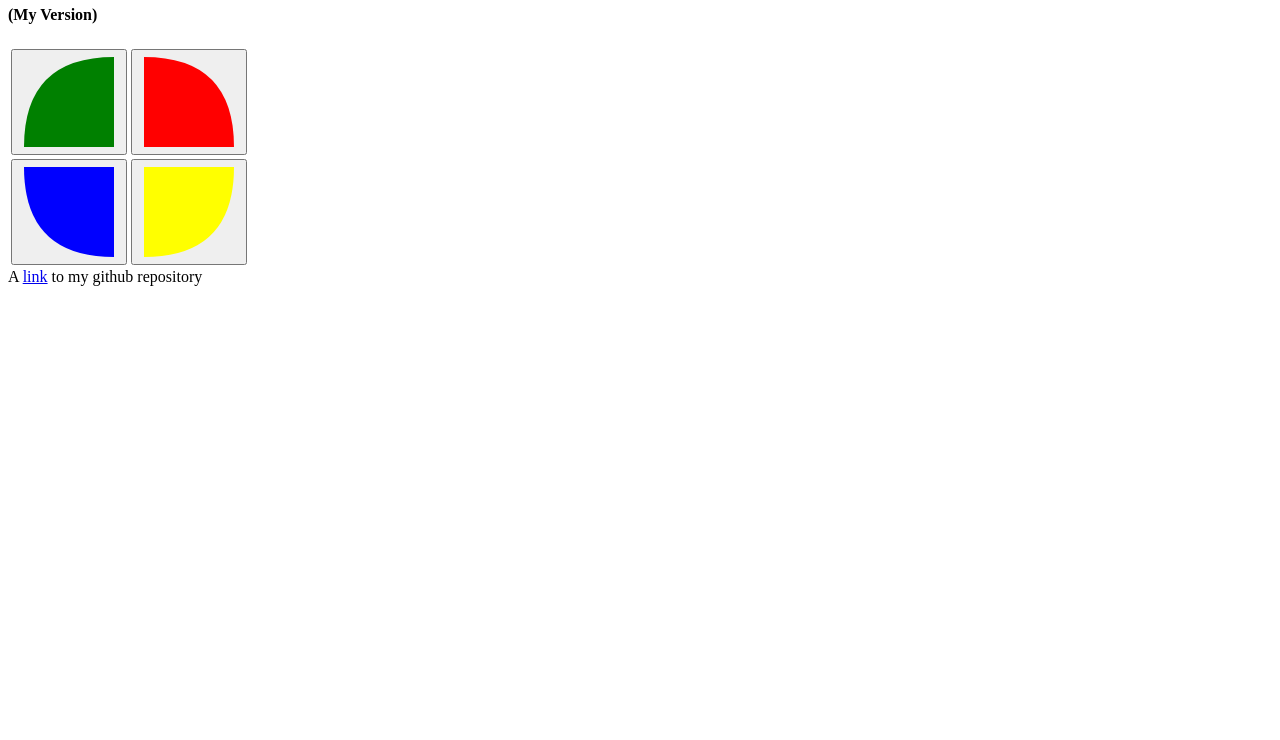
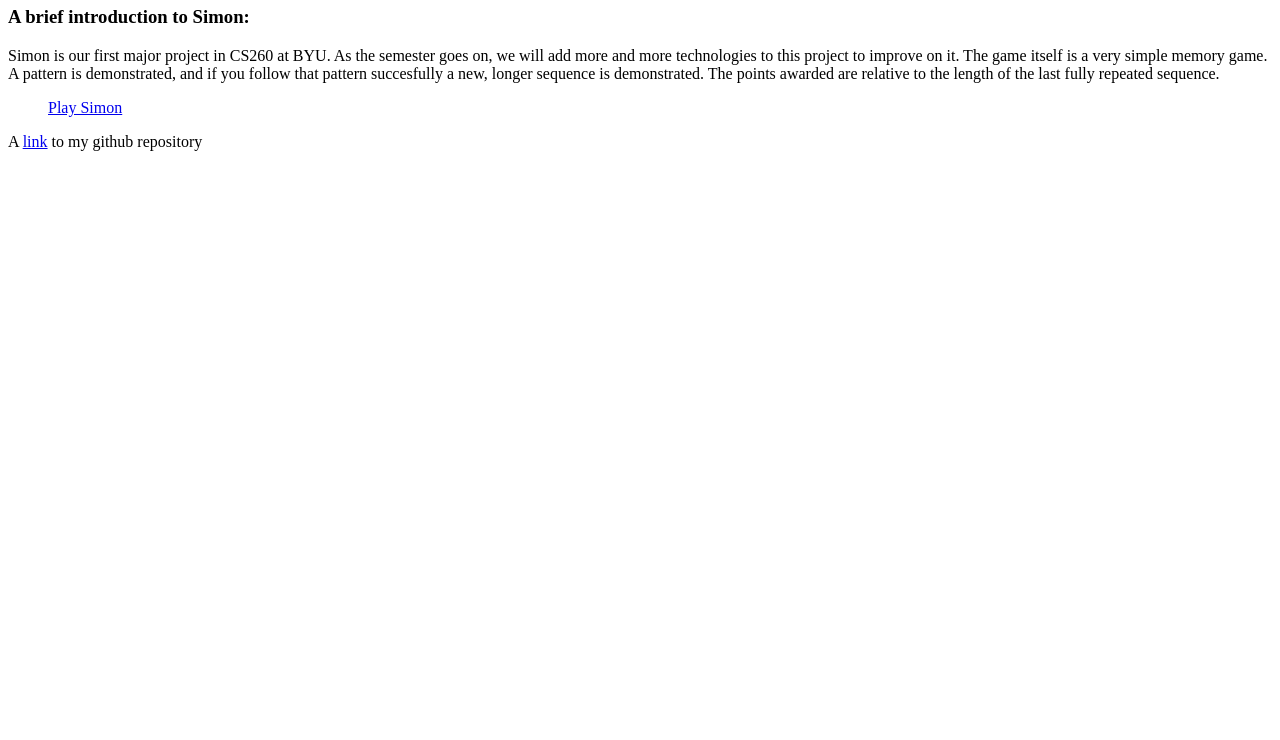
Before and after one commit to rmccurdy268/simon, a plain HTML site: page index.html in a window 1280 px wide. Shown: the part 60-800 px from the top of the page. Drawn offline with Linux system fonts and the light colour scheme.

Commit message:
added playsimon and changed original page to home

```diff
--- a/index.html
+++ b/index.html
@@ -1,76 +1,21 @@
 <DOCTYPE html>
   <html lang="en">
     <head>
-    <title>My Simon!</title>
+      <title>Simon Home Page</title>
     </head>
     <body>
       <header>
-        <h1>Simon</h1>
-        <h4>(My Version)</h4>
+          <h1>Home</h1>
       </header>
 
       <main>
-        <div>
-            <table>
-              <tr>
-                <td>
-                  <button>
-                    <svg
-                      aria-hidden="true"
-                      viewBox="0 0 100 100"
-                      height="100"
-                      width="100"
-                    >
-                      <!-- SVG
-                        M move <to x,y>
-                        Q quadratic curve <control point x,y> <to x,y>
-                    -->
-                      <path d="M 95,5 95,95 5,95 Q 5,5 95,5" fill="green" />
-                    </svg>
-                  </button>
-                </td>
-                <td>
-                  <button>
-                    <svg
-                      aria-hidden="true"
-                      viewBox="0 0 100 100"
-                      height="100"
-                      width="100"
-                    >
-                      <path d="M5,5 5,95 95,95 Q 95,5 5,5" fill="red" />
-                    </svg>
-                  </button>
-                </td>
-              </tr>
-              <tr>
-                <td>
-                  <button>
-                    <svg
-                      aria-hidden="true"
-                      viewBox="0 0 100 100"
-                      height="100"
-                      width="100"
-                    >
-                      <path d="M5,5 95,5 95,95 Q 5,95 5,5" fill="blue" />
-                    </svg>
-                  </button>
-                </td>
-                <td>
-                  <button>
-                    <svg
-                      aria-hidden="true"
-                      viewBox="0 0 100 100"
-                      height="100"
-                      width="100"
-                    >
-                      <path d="M95,5 5,5 5,95 Q 95,95 95,5" fill="yellow" />
-                    </svg>
-                  </button>
-                </td>
-              </tr>
-            </table>
-          </div>
-        </main>
+          <h3>A brief introduction to Simon:</h3>
+          <p>Simon is our first major project in CS260 at BYU. As the semester goes on, we will add more and more technologies to this project to improve on it.
+              The game itself is a very simple memory game. A pattern is demonstrated, and if you follow that pattern succesfully a new, longer sequence is demonstrated.
+              The points awarded are relative to the length of the last fully repeated sequence.
+          </p>
+          <ul><a href="playsimon.html">Play Simon</a></ul>
+
       </main>
 
       <footer>
```
Also changed, not shown: playsimon.html (added, +80 -0 lines). Lines whose indentation alone changed are shown as unchanged.
